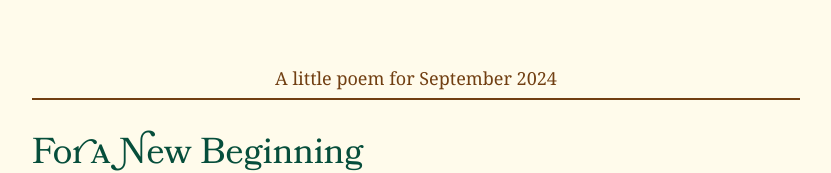
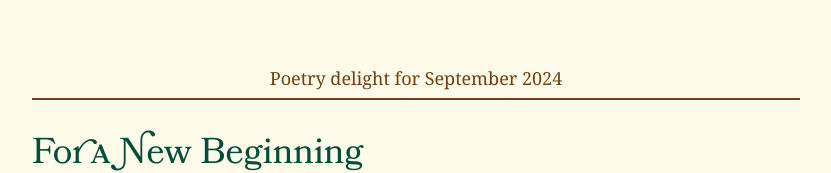
Before and after one commit to kennystone/poetry-box, a Next.js app: page / in a window 1280 px wide. Shown: the top 173 px of the page, without its empty margins (224-1055 px from the left). Built offline with nearby package versions, Linux system fonts and the light colour scheme.

Commit message:
poems header mod

```diff
--- a/app/poems/PoemHeader.tsx
+++ b/app/poems/PoemHeader.tsx
@@ -32,7 +32,7 @@ export default function PoemHeader({ headerData, poem, styleProps }: Props) {
         year: 'numeric',
     })
 
-    const pageHeaderText = "A little poem for " + dateStr
+    const pageHeaderText = "Poetry delight for " + dateStr
 
     return <div>
         <PageHeader text={pageHeaderText} />
```
